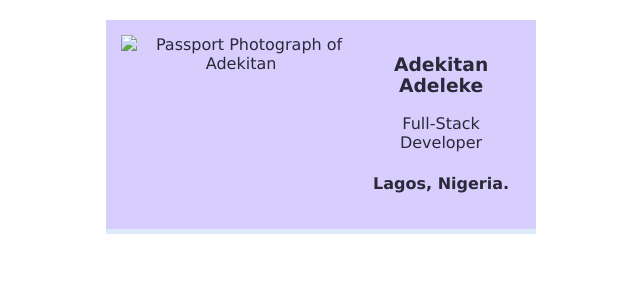
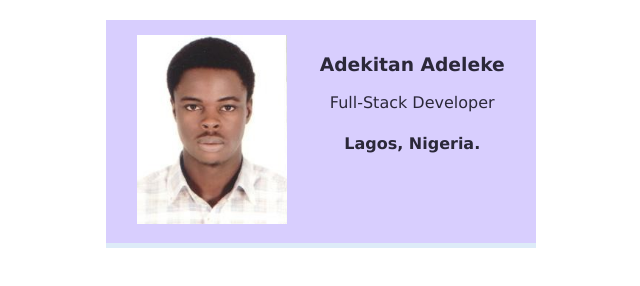
Before and after one commit to PlutoDemar/Business-Card, a plain HTML site: page index.html in a window 1280 px wide. Shown: the whole page, without its empty margins (319-959 px from the left). Drawn offline with Linux system fonts and the light colour scheme.

Commit message:
Update index.html

```diff
--- a/index.html
+++ b/index.html
@@ -11,7 +11,7 @@
       <div>
         <img
           class="passport"
-          src="/images/Passport.jpeg"
+          src="/Passport.jpeg"
           alt="Passport Photograph of Adekitan"
         />
       </div>
```
